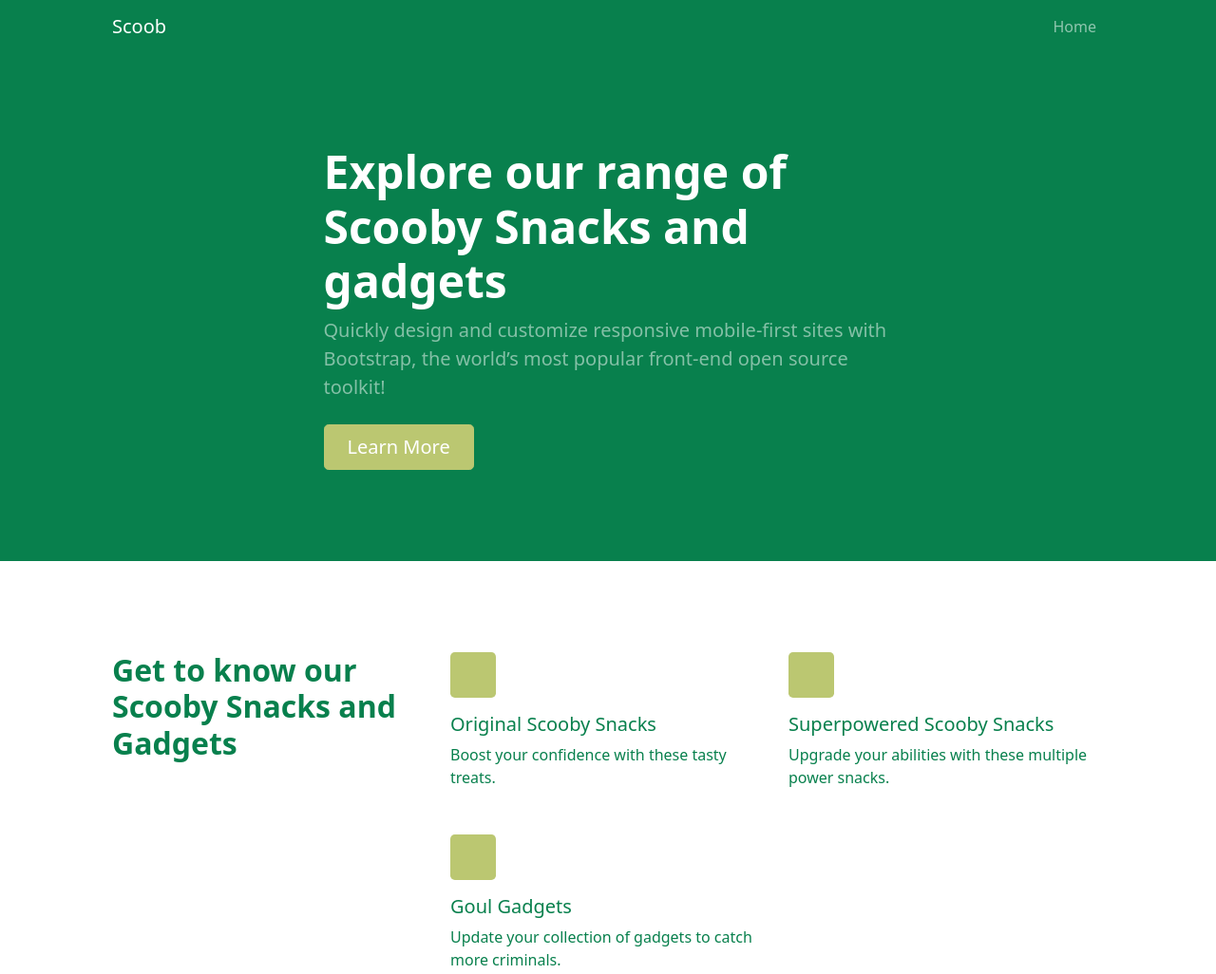
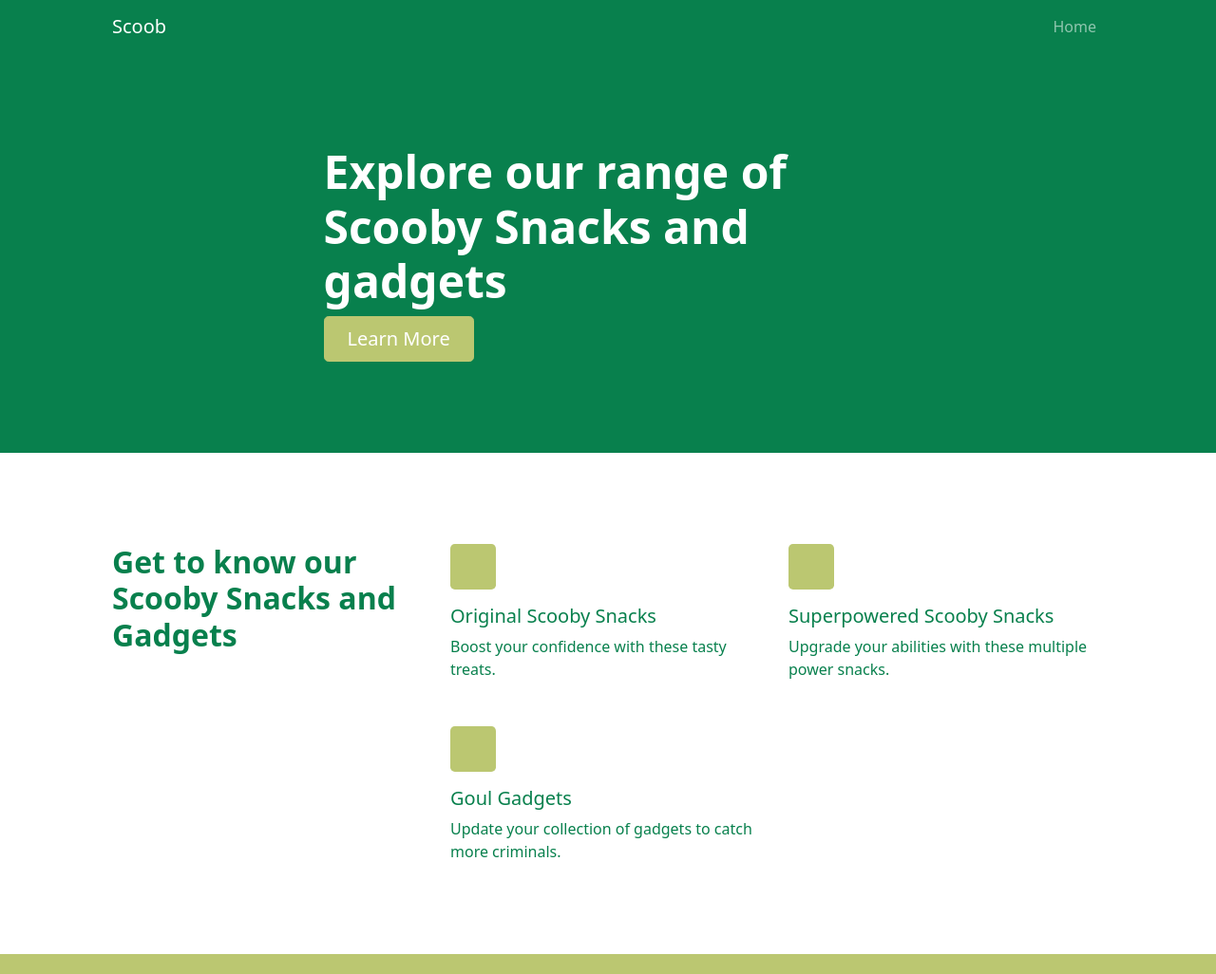
Before and after one commit to LanaMuldoon1/IXXN221-Project, a plain HTML site: page IXXN221_Web Design Project/index.html in a window 1280 px wide. Shown: the top 1026 px of the page at 95% size. Drawn offline with Linux system fonts and the light colour scheme.

Commit message:
deleted code

```diff
--- a/IXXN221_Web Design Project/index.html
+++ b/IXXN221_Web Design Project/index.html
@@ -30,7 +30,7 @@
                         <div class="col-lg-8 col-xl-7 col-xxl-6">
                             <div class="my-5 text-center text-xl-start">
                                 <h1 class="display-5 fw-bolder text-white mb-2">Explore our range of Scooby Snacks and gadgets</h1>
-                                <p class="lead fw-normal text-white-50 mb-4">Quickly design and customize responsive mobile-first sites with Bootstrap, the world’s most popular front-end open source toolkit!</p>
+
                                 <div class="d-grid gap-3 d-sm-flex justify-content-sm-center justify-content-xl-start">
                                     <a class="btn btn-primary btn-lg px-4 me-sm-3" href="#!">Learn More</a>
 
```
